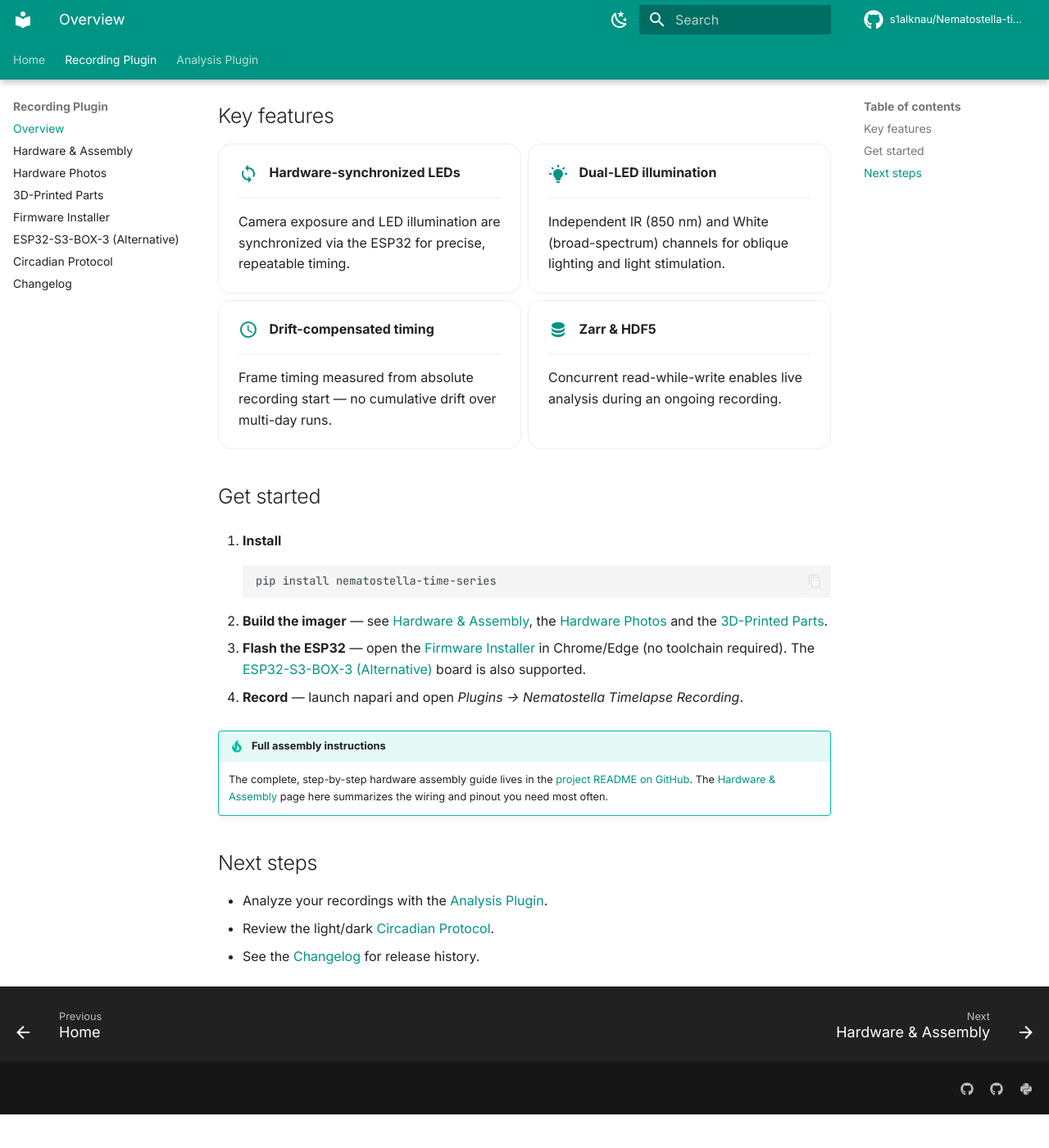
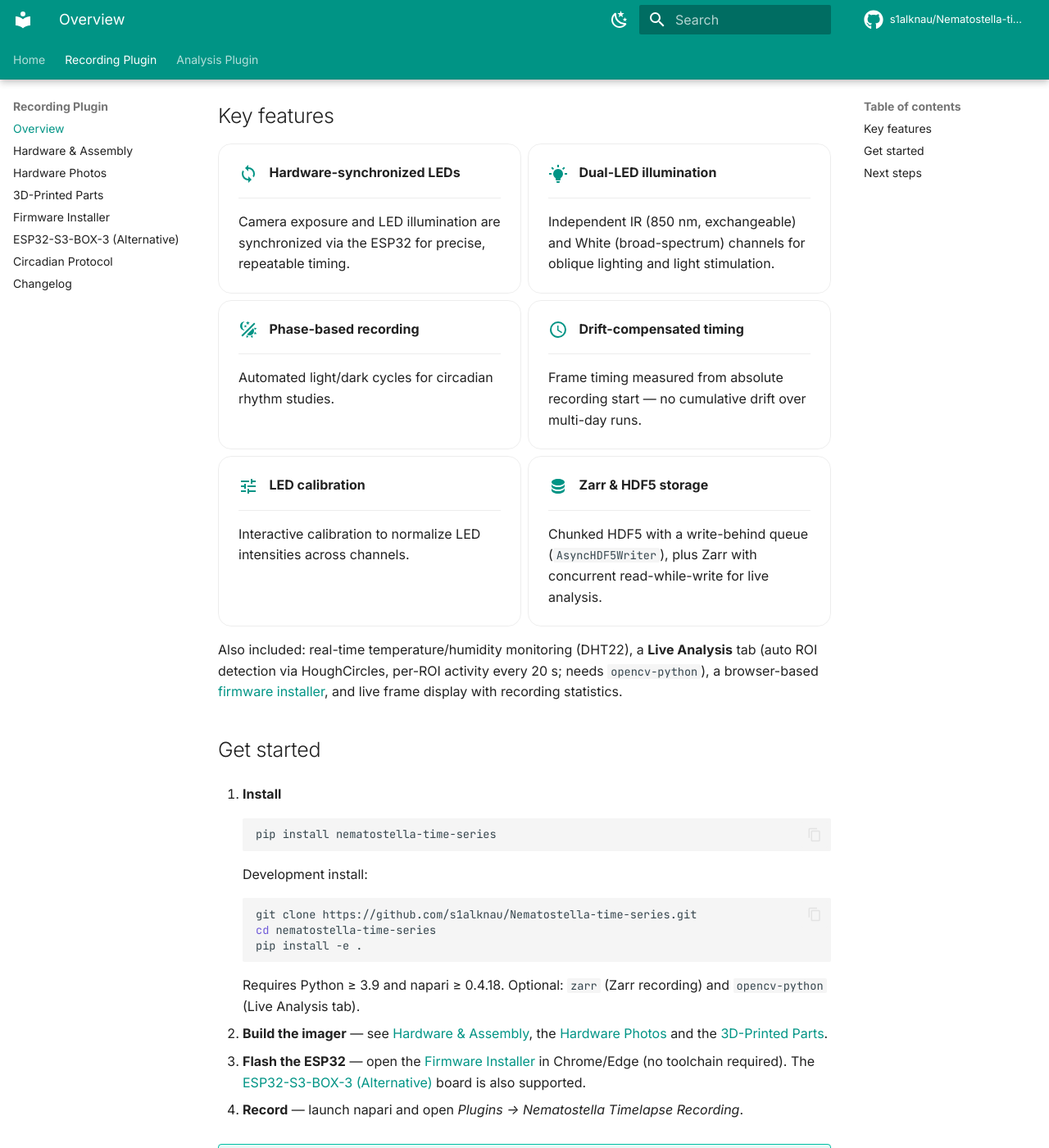
Before and after one commit to s1alknau/Nematostella-time-series, an MkDocs documentation site: the page built from docs/recording.md, in a window 1280 px wide and 1400 px high, scrolled down 239 px. Shown: the whole window at 82% size. Built offline with MkDocs 1.6.1 and Material for MkDocs 9.7.7, drawn with Linux system fonts in a browser that asks for light colours; comment, search, counter and statistics services are not loaded; before the commit the page ends 1598 px from its top, so only the background shows below that; grey boxes are pictures that could not be loaded.

Commit message:
Docs: refresh pages from new README, W1/W2/W3 wiring, local STL previews

````diff
--- a/docs/recording.md
+++ b/docs/recording.md
@@ -22,8 +22,14 @@ illumination (IR + White) and ESP32-based hardware synchronization.
 
     ---
 
-    Independent IR (850 nm) and White (broad-spectrum) channels for oblique
-    lighting and light stimulation.
+    Independent IR (850 nm, exchangeable) and White (broad-spectrum) channels
+    for oblique lighting and light stimulation.
+
+-   :material-theme-light-dark:{ .lg .middle } &nbsp; **Phase-based recording**
+
+    ---
+
+    Automated light/dark cycles for circadian rhythm studies.
 
 -   :material-clock-outline:{ .lg .middle } &nbsp; **Drift-compensated timing**
 
@@ -32,14 +38,25 @@ illumination (IR + White) and ESP32-based hardware synchronization.
     Frame timing measured from absolute recording start — no cumulative drift
     over multi-day runs.
 
--   :material-database:{ .lg .middle } &nbsp; **Zarr & HDF5**
+-   :material-tune:{ .lg .middle } &nbsp; **LED calibration**
 
     ---
 
-    Concurrent read-while-write enables live analysis during an ongoing
-    recording.
+    Interactive calibration to normalize LED intensities across channels.
+
+-   :material-database:{ .lg .middle } &nbsp; **Zarr & HDF5 storage**
+
+    ---
+
+    Chunked HDF5 with a write-behind queue (`AsyncHDF5Writer`), plus Zarr with
+    concurrent read-while-write for live analysis.
 
 </div>
+
+Also included: real-time temperature/humidity monitoring (DHT22), a **Live
+Analysis** tab (auto ROI detection via HoughCircles, per-ROI activity every 20 s;
+needs `opencv-python`), a browser-based [firmware installer](installer.html),
+and live frame display with recording statistics.
 
 ## Get started
 
@@ -48,6 +65,17 @@ illumination (IR + White) and ESP32-based hardware synchronization.
     ```bash
     pip install nematostella-time-series
     ```
+
+    Development install:
+
+    ```bash
+    git clone https://github.com/s1alknau/Nematostella-time-series.git
+    cd nematostella-time-series
+    pip install -e .
+    ```
+
+    Requires Python ≥ 3.9 and napari ≥ 0.4.18. Optional: `zarr` (Zarr recording)
+    and `opencv-python` (Live Analysis tab).
 
 2. **Build the imager** — see [Hardware & Assembly](hardware.md), the
    [Hardware Photos](images/README.md) and the [3D-Printed Parts](3D_Druck/README.md).
````
Also changed, not shown: 2 other files.
